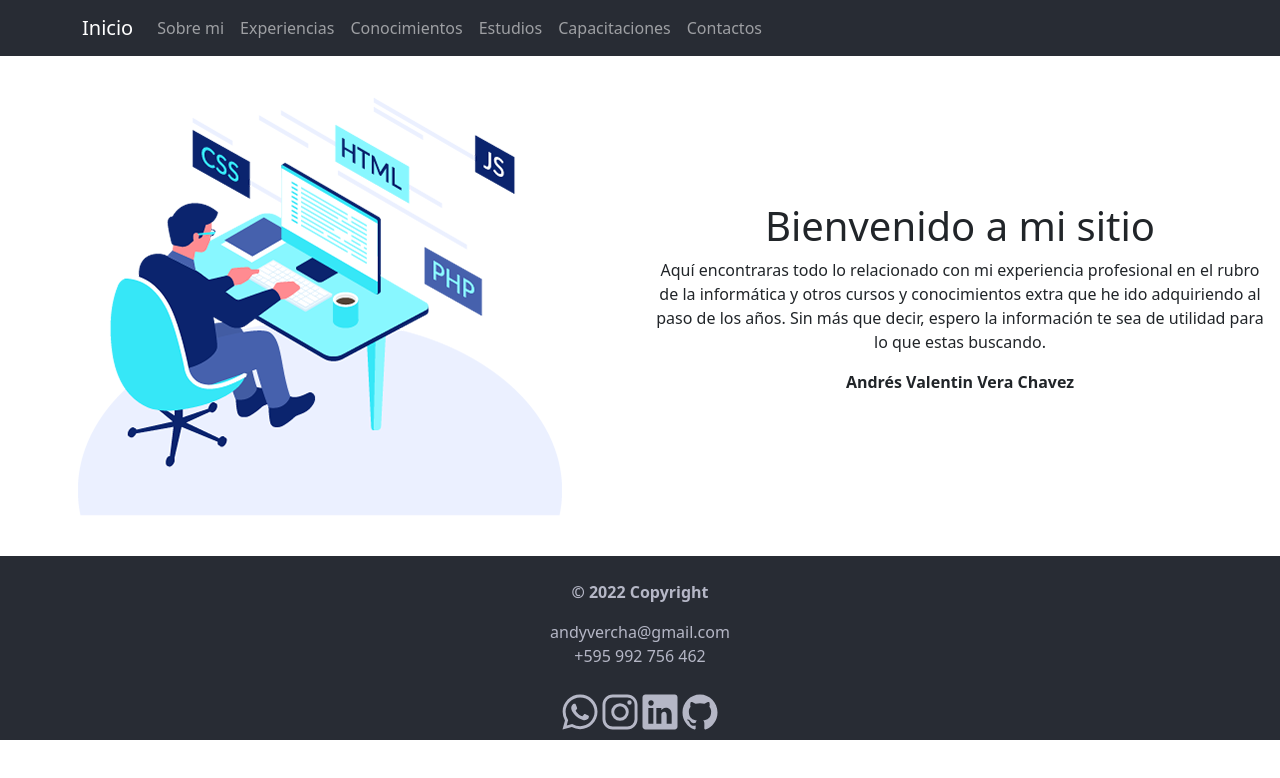
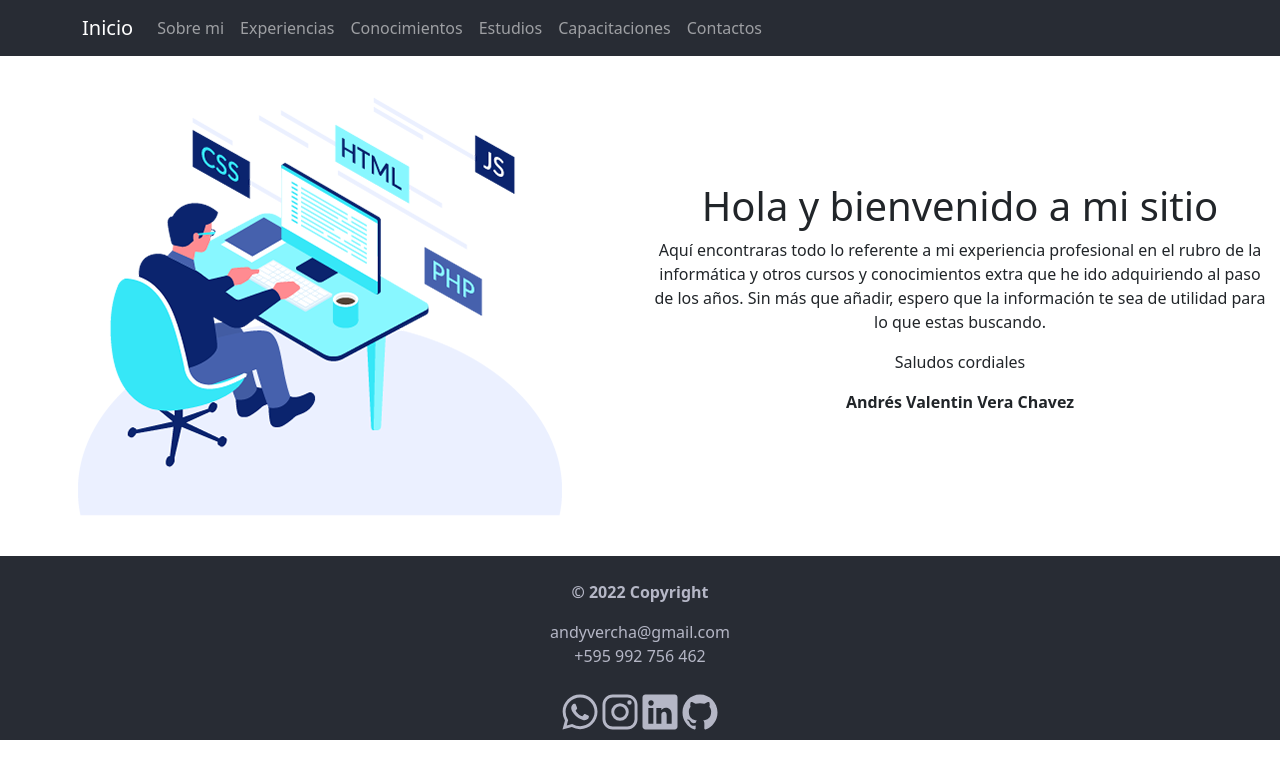
Before and after one commit to poravv/app-port-curricular-avvc, a React (Create React App) app: page / in a window 1280 px wide. Shown: the top 778 px of the page. Built offline with nearby package versions, Linux system fonts and the light colour scheme.

Commit message:
Cambio de icono y nombre

```diff
--- a/public/index.html
+++ b/public/index.html
@@ -2,14 +2,14 @@
 <html lang="en">
   <head>
     <meta charset="utf-8" />
-    <link rel="icon" href="%PUBLIC_URL%/cursor.webp" />
+    <link rel="icon" href="%PUBLIC_URL%/cursor1.png" />
     <meta name="viewport" content="width=device-width, initial-scale=1" />
     <meta name="theme-color" content="#000000" />
     <meta
       name="description"
       content="Web site created using create-react-app"
     />
-    <link rel="apple-touch-icon" href="%PUBLIC_URL%/cursor.webp" />
+    <link rel="apple-touch-icon" href="%PUBLIC_URL%/cursor1.png" />
     <!--
       manifest.json provides metadata used when your web app is installed on a
       user's mobile device or desktop. See https://developers.google.com/web/fundamentals/web-app-manifest/
--- a/src/componentes/Inicio.js
+++ b/src/componentes/Inicio.js
@@ -9,10 +9,11 @@ export const Inicio = () => {
                     <img className='img' alt="img1" src={Imagen} />
                 </div>
                 <div className='container'>
-                    <h1>Bienvenido a mi sitio</h1>
-                    <p>Aquí encontraras todo lo relacionado con mi experiencia profesional en el rubro de la informática y
-                        otros cursos y conocimientos extra que he ido adquiriendo al paso de los años. Sin más que decir,
-                        espero la información te sea de utilidad para lo que estas buscando.</p>
+                    <h1>Hola y bienvenido a mi sitio</h1>
+                    <p>Aquí encontraras todo lo referente a mi experiencia profesional en el rubro de la informática y
+                        otros cursos y conocimientos extra que he ido adquiriendo al paso de los años. Sin más que añadir,
+                        espero que la información te sea de utilidad para lo que estas buscando.</p>
+                    <p>Saludos cordiales</p>
                     <p style={{ fontweight: `bold` }}>
                         <b>Andrés Valentin Vera Chavez</b>
                     </p>
```
Also changed, not shown: public/cursor1.png (added).
